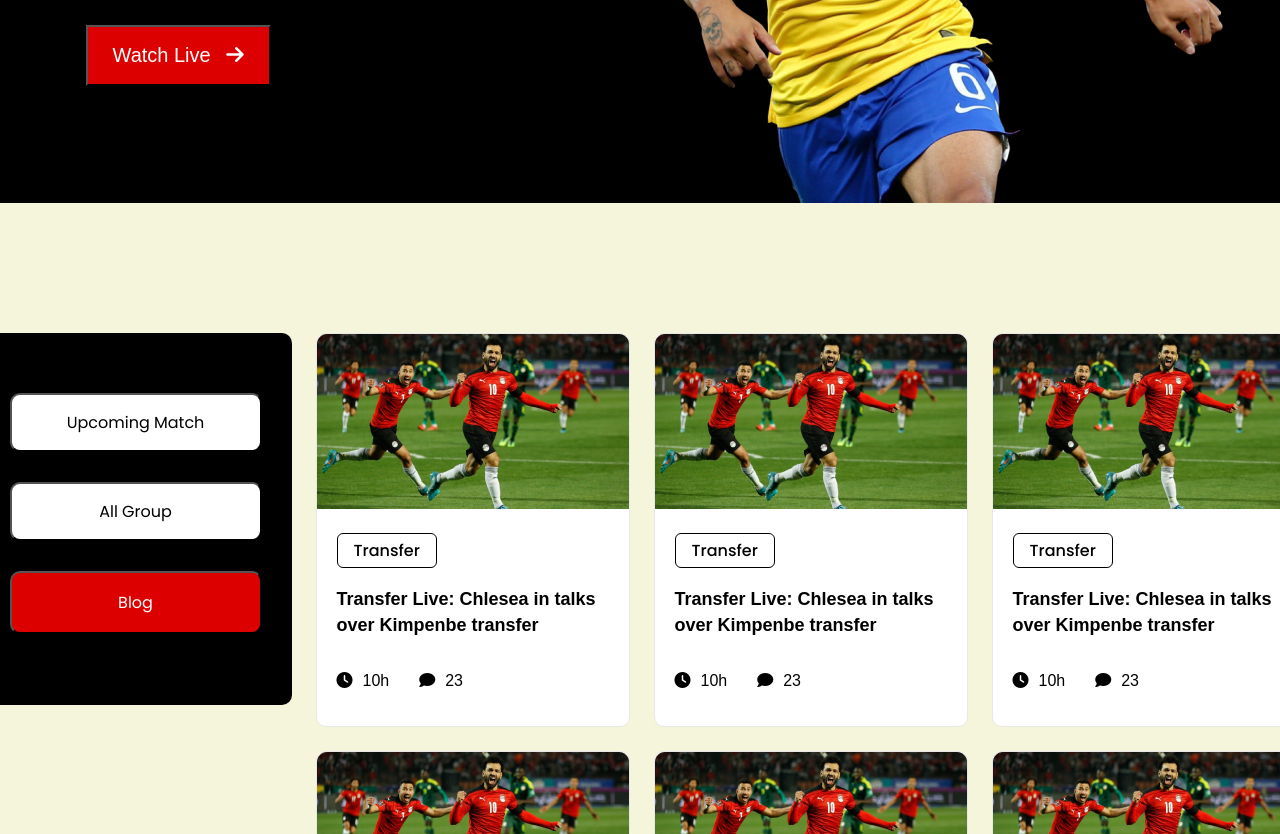
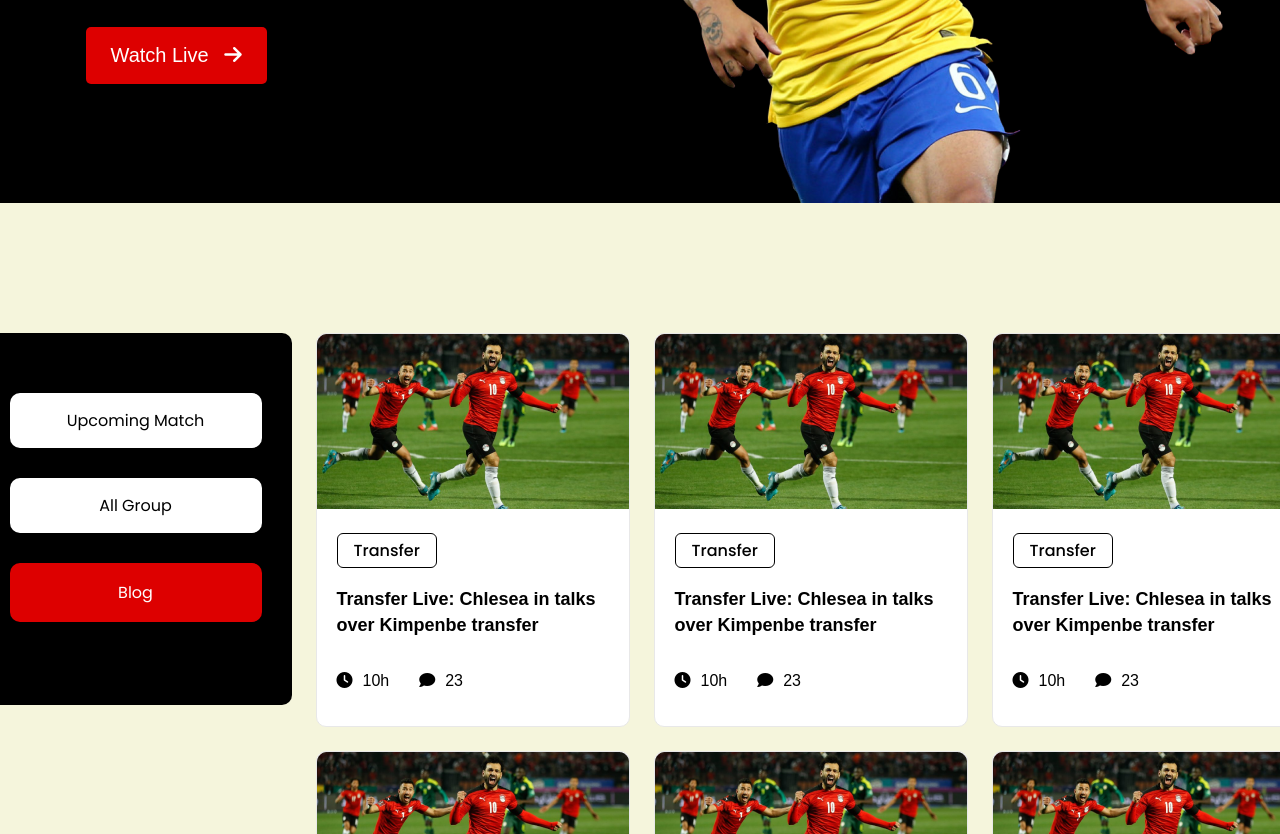
Before and after one commit to risanzahamed/world-cup, a plain HTML site: page index.html in a window 1280 px wide. Shown: the part 463-1297 px from the top of the page. Drawn offline with Linux system fonts and the light colour scheme; a web font is replaced by a local one.

Commit message:
commited

```diff
--- a/style.css
+++ b/style.css
@@ -81,6 +81,8 @@
             font-weight: 400;
             padding: 16px 25px;
             margin-top: 10px;
+            border-radius: 5px;
+            border: 0px solid white;
         }
         .fa-arrow-right{
             margin-left: 10px;
@@ -139,7 +141,7 @@
             text-align: center;
             text-decoration: none;
             margin-top: 30px;
-
+            border: 0px solid white;
 
         }
         .active{
@@ -151,6 +153,7 @@
             font-family: 'Poppins';
             padding: 17px 39px;
             border-radius: 10px;
+            border: 0px solid white;
         }
         .active a{
             color: white;
```
